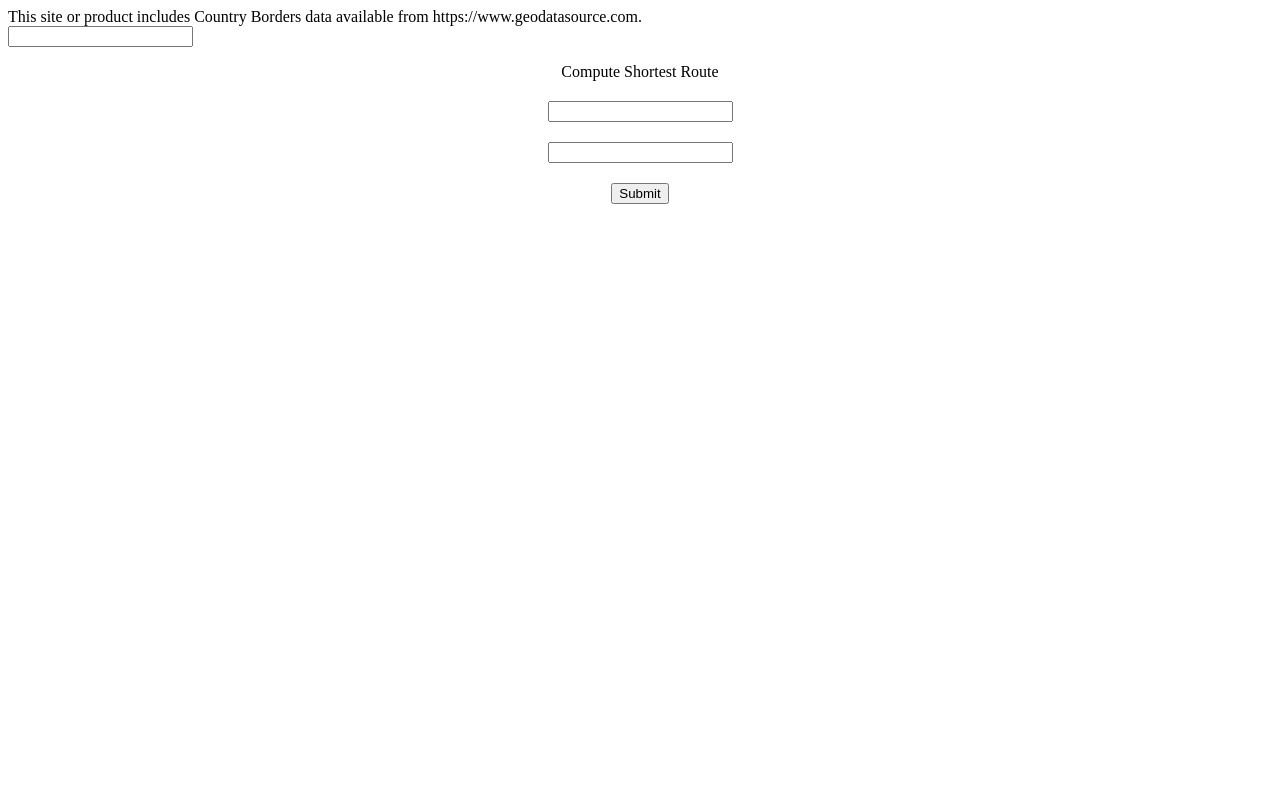
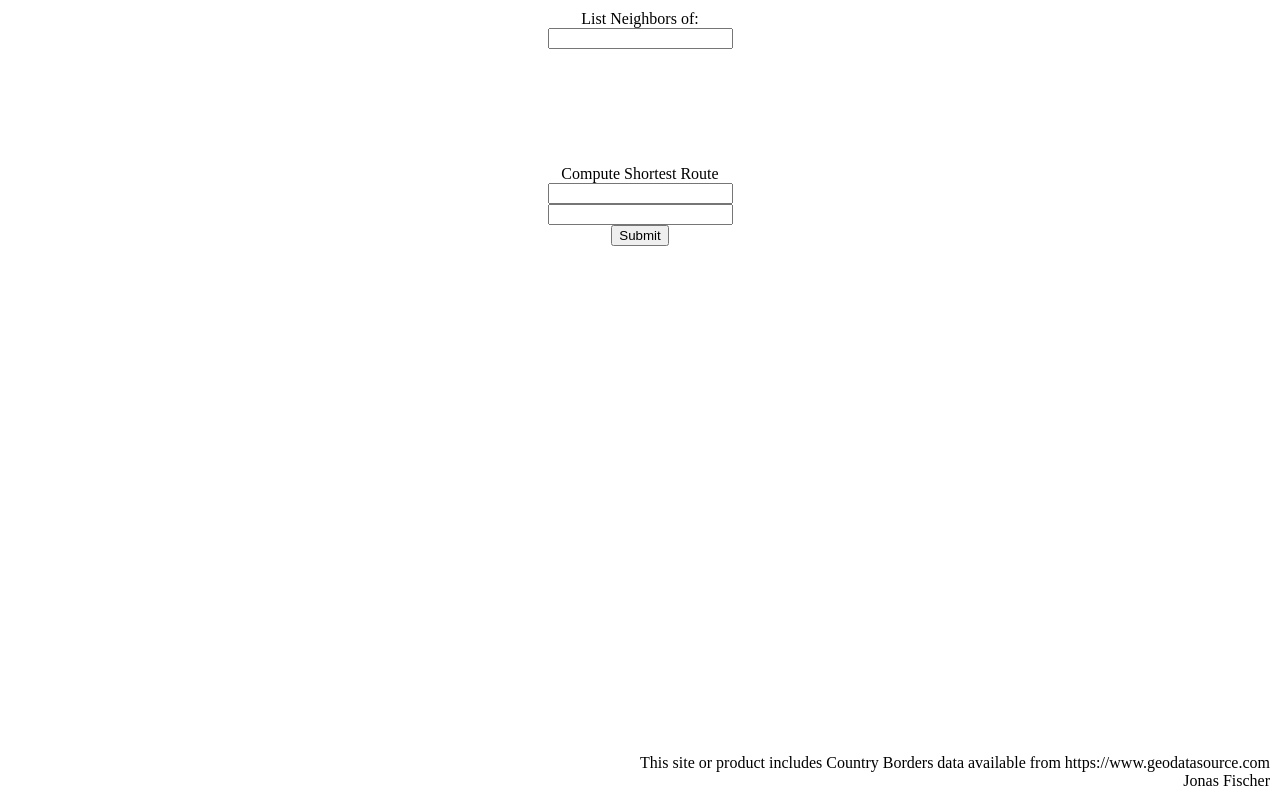
Before and after one commit to jofiisi/CountryRouter, a plain HTML site: page index.html in a window 1280 px wide. Drawn offline with nearby package versions, Linux system fonts and the light colour scheme.

Commit message:
rework basic css and html for flex

```diff
--- a/CheckValidConnectionCountry.js
+++ b/CheckValidConnectionCountry.js
@@ -65,7 +65,8 @@ document.addEventListener("DOMContentLoaded", function () {
           while (outputList.firstChild) {
             outputList.removeChild(outputList.firstChild);
           }
-          for (let i = 0; i < outputCountries.length; i++) {
+          for (let i = 0; i < outputCountries.length; i++)
+          {
             let liElement = document.createElement('li');
             liElement.innerHTML = outputCountries[i];
             outputList.appendChild(liElement);
@@ -109,19 +110,7 @@ function computeShortestRoute(inputCountries, countryCountryNeighbor) //I dont t
   while (treeDepth < maxIterations) {
     if (treeDepth == 0) {
       currentCountry = inputCountries[0];
-    }/*
-    neighbors = getNeighbors(currentCountry, countryCountryNeighbor, neighbors);
-
-    for(let x = 0; x < neighbors.length; x++)
-    {
-      if(neighbors[x] == inputCountries[1])
-      {
-        solution.push(neighbors[x])
-        console.table(solution);
-        return solution;
-      }
     }
-    */
     neighbors = [];
     if (treeDepth == 0) {
       neighbors = getNeighbors(currentCountry, countryCountryNeighbor, neighbors);
@@ -162,17 +151,3 @@ function computeShortestRoute(inputCountries, countryCountryNeighbor) //I dont t
     treeDepth++;
   }
 }
-
-
-
-
-
-
-/* NAJA alt & irrelevant
-getCountryCountryNeighbor().then(function(countryCountryNeighbor) {
-  var Neighbors = [];
-  getNeighbors("Austria", countryCountryNeighbor, Neighbors);
-  console.table(Neighbors);
-}).catch(function(error) {
-  console.error(error);
-});*/
--- a/index.html
+++ b/index.html
@@ -12,21 +12,29 @@
 </head>
 
 <body>
-    This site or product includes Country Borders data available from https://www.geodatasource.com.
-    <div>
+    <div id="inputs">
+        <div id="checkNeighbors">
+            List Neighbors of:
             <input type="text" id="inputCountry">
-    </div>
             <div id="wrongInput"></div>
             <ul id=outputList></ul>
+        </div>
+
         <div id="computeRoute">
             <div>Compute Shortest Route</div>
             <div>
                 <input type="text" id="startCountry">
                 <input type="text" id="stopCountry">
+
             </div>
             <input type="submit" onclick="solveRoute()">
             <div id="solution"></div>
         </div>
+    </div>
+    <div id="source">
+        This site or product includes Country Borders data available from https://www.geodatasource.com
+        <br> Jonas Fischer
+    </div>
 </body>
 
 </html>
--- a/style.css
+++ b/style.css
@@ -1,13 +1,36 @@
-#startCountry, #stopCountry{
+html, body{
+    height: 100vh;
+    margin: 0;
+}
+
+body{
+    display: flex;
+    flex-direction: column;
+    justify-content: space-between;
+}
+
+input{
     display: block;
+}
+
+#source{
+    margin: 10px;
+    display: flex;
+    justify-content: flex-end;
+    text-align: end;
+}
+
+#inputs{
+    display: flex;
+    flex-direction: column;
+    align-items: center;
     text-align: center;
-    margin: 20px;
+    margin-top: 10px;
 }
 
 #computeRoute{
     display: flex;
-    justify-content: center;
-    text-align: center;
     flex-direction: column;
     align-items: center;
+    margin-top: 100px;
 }
```
Lines whose indentation alone changed are shown as unchanged.
